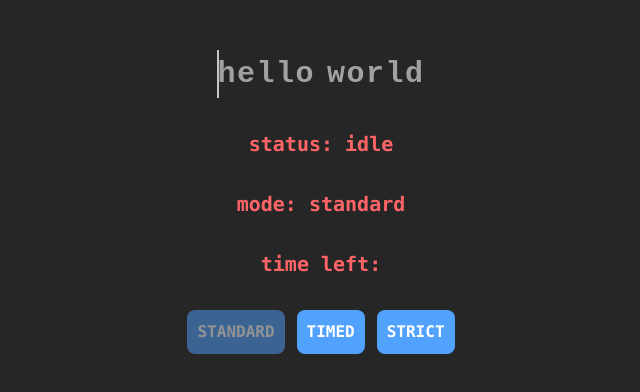
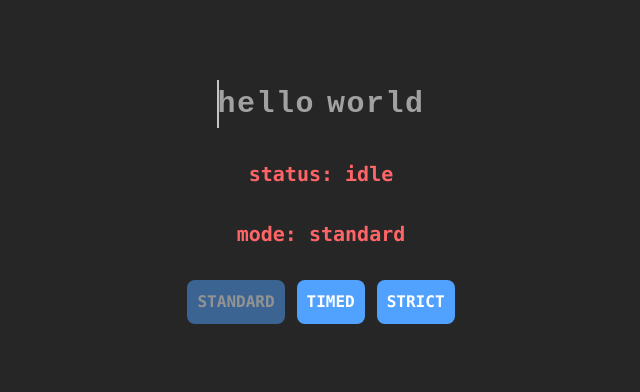
Before and after one commit to aservin6/typing-test, a React (Vite) app: page / in a window 1280 px wide. Shown: the part 198-590 px from the top of the page, without its empty margins (319-959 px from the left). Built offline with nearby package versions, Linux system fonts and the light colour scheme; a web font is replaced by a local one.

Commit message:
migrate timer to zustand store

```diff
--- a/src/components/TypingContainer.tsx
+++ b/src/components/TypingContainer.tsx
@@ -1,4 +1,4 @@
-import { useEffect } from "react";
+import { useEffect, useMemo } from "react";
 import { useTypingStore } from "../store/useTypingStore";
 import { getEngineFromMode } from "../utils/get-engine-from-mode";
 import transformText from "../utils/transform-text";
@@ -6,7 +6,7 @@ import { generateText } from "../utils/generate-text";
 
 export default function TypingContainer() {
   const { engine, createEngine, mode } = useTypingStore();
-  const textArray = transformText(generateText());
+  const textArray = useMemo(() => transformText(generateText()), []);
   let globalIndex = 0;
 
   useEffect(() => {
--- a/src/components/TypingTest.tsx
+++ b/src/components/TypingTest.tsx
@@ -1,12 +1,11 @@
-import { useEffect } from "react";
 import { ModeSelect } from "./ModeSelect";
 import { useTypingStore } from "../store/useTypingStore";
 import TypingContainer from "./TypingContainer";
+import TypingTimer from "./TypingTimer";
 
 export function TypingTest() {
   const { engine, state, mode, handleCharacter, handleBackspace } =
     useTypingStore();
-  const timeLimit = engine?.getTimeLimit();
 
   function handleInput(e: React.KeyboardEvent<HTMLTextAreaElement>) {
     if (!engine) return;
@@ -28,21 +27,11 @@ export function TypingTest() {
     }
   }
 
-  useEffect(() => {
-    if (!engine || !state) return;
-    if (state.status === "running") {
-      const interval = setInterval(() => {
-        engine.checkTime();
-      }, 100);
-
-      return () => clearInterval(interval);
-    }
-  }, [engine, state]);
-
   return (
     <div className="min-h-screen bg-neutral-800 font-mono flex flex-col items-center justify-center gap-8">
       {/* Typing Area */}
-      <div className="relative text-5xl font-bold">
+      <div className="relative font-bold">
+        <TypingTimer />
         {/* Hidden textarea */}
         <textarea
           onKeyDown={handleInput}
@@ -59,11 +48,6 @@ export function TypingTest() {
 
       <div className="text-red-400 font-bold text-xl">mode: {mode}</div>
 
-      <div className="text-red-400 font-bold text-xl">
-        time left:{" "}
-        {timeLimit &&
-          (timeLimit / 1000 - engine?.getElapsedTime() / 1000).toFixed(2)}
-      </div>
       <ModeSelect />
     </div>
   );
--- /dev/null
+++ b/src/components/TypingTimer.tsx
@@ -0,0 +1,25 @@
+import { useEffect } from "react";
+import { useTypingStore } from "../store/useTypingStore";
+
+export default function TypingTimer() {
+  const { tick, state, elapsedTime, timeLimit } = useTypingStore();
+  const remainingTime = timeLimit - elapsedTime;
+
+  useEffect(() => {
+    const interval = setInterval(() => {
+      tick();
+    }, 250);
+
+    return () => clearInterval(interval);
+  }, [tick]);
+
+  return (
+    <>
+      {state?.status === "running" && (
+        <div className="absolute -top-full text-red-300 text-3xl left-0">
+          {Math.floor(remainingTime / 1000)}
+        </div>
+      )}
+    </>
+  );
+}
--- a/src/core/engine/TypingEngine.ts
+++ b/src/core/engine/TypingEngine.ts
@@ -6,7 +6,6 @@ import type { EngineState } from "./types";
 export class TypingEngine implements EngineContext {
   private state: EngineState;
   private strategy: TypingModeStrategy;
-  private startTime: number | null = null;
 
   constructor(targetText: string, strategy: TypingModeStrategy) {
     this.state = createInitialState(targetText);
@@ -47,8 +46,8 @@ export class TypingEngine implements EngineContext {
   }
 
   public getElapsedTime(): number {
-    if (!this.startTime) return 0;
-    return Date.now() - this.startTime;
+    if (!this.state.startTime) return 0;
+    return Date.now() - this.state.startTime;
   }
 
   // =========================
@@ -57,9 +56,8 @@ export class TypingEngine implements EngineContext {
 
   public start() {
     this.state.status = "running";
-    this.startTime = Date.now();
+    this.state.startTime = Date.now();
   }
-
   private finish() {
     this.state.status = "finished";
     this.state.endTime = Date.now();
@@ -67,7 +65,6 @@ export class TypingEngine implements EngineContext {
 
   public reset() {
     this.state = createInitialState(this.state.targetText);
-    this.startTime = null;
   }
 
   public checkTime() {
--- a/src/store/useTypingStore.ts
+++ b/src/store/useTypingStore.ts
@@ -8,13 +8,16 @@ type TypingStore = {
   engine: TypingEngine | null;
   state: EngineState | null;
   mode: Mode;
-  getTimeLimit: () => void;
+  timeLimit: number;
+  elapsedTime: number;
+  setTimeLimit: (timeLimit: number) => void;
   createEngine: (engine: TypingEngine) => void;
   setMode: (mode: Mode) => void;
   handleCharacter: (key: string) => void;
   handleBackspace: () => void;
   start: () => void;
   reset: () => void;
+  tick: () => void;
 };
 
 // States & Action values
@@ -22,12 +25,9 @@ export const useTypingStore = create<TypingStore>()((set, get) => ({
   engine: null,
   state: null,
   mode: "standard",
-  getTimeLimit: () => {
-    const { engine } = get();
-    if (!engine) return;
-
-    return engine.getTimeLimit();
-  },
+  timeLimit: 30000,
+  elapsedTime: 0,
+  setTimeLimit: (timeLimit) => set(() => ({ timeLimit })),
   createEngine: (engine) => set(() => ({ engine, state: engine.getState() })),
   setMode: (mode) => set(() => ({ mode })),
   handleCharacter: (key) => {
@@ -50,7 +50,7 @@ export const useTypingStore = create<TypingStore>()((set, get) => ({
 
     engine.start();
 
-    set({ state: engine?.getState() });
+    set({ state: engine.getState() });
   },
   reset: () => {
     const { mode } = get();
@@ -61,6 +61,18 @@ export const useTypingStore = create<TypingStore>()((set, get) => ({
     set({
       engine: newEngine,
       state: newEngine.getState(),
+      elapsedTime: 0,
+    });
+  },
+  tick: () => {
+    const { engine } = get();
+    if (!engine) return;
+
+    engine.checkTime();
+
+    set({
+      state: engine.getState(),
+      elapsedTime: engine.getElapsedTime(),
     });
   },
 }));
```
